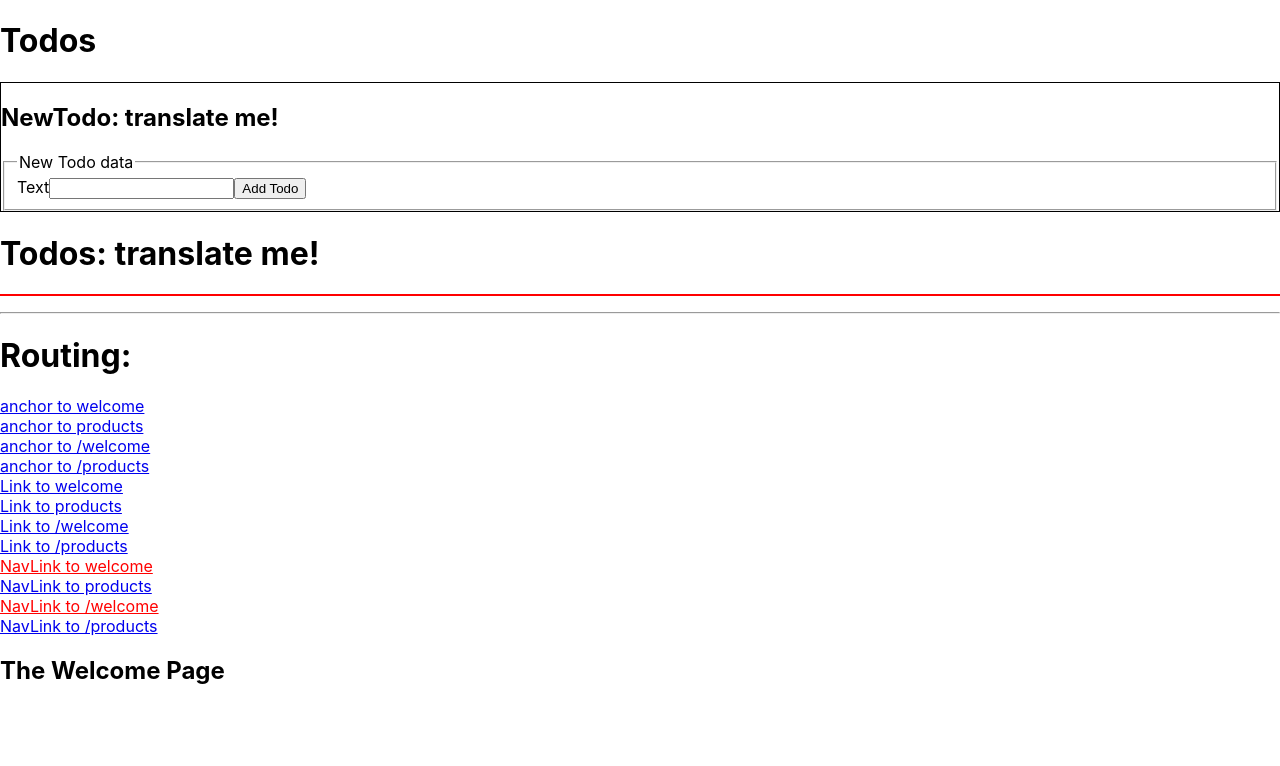
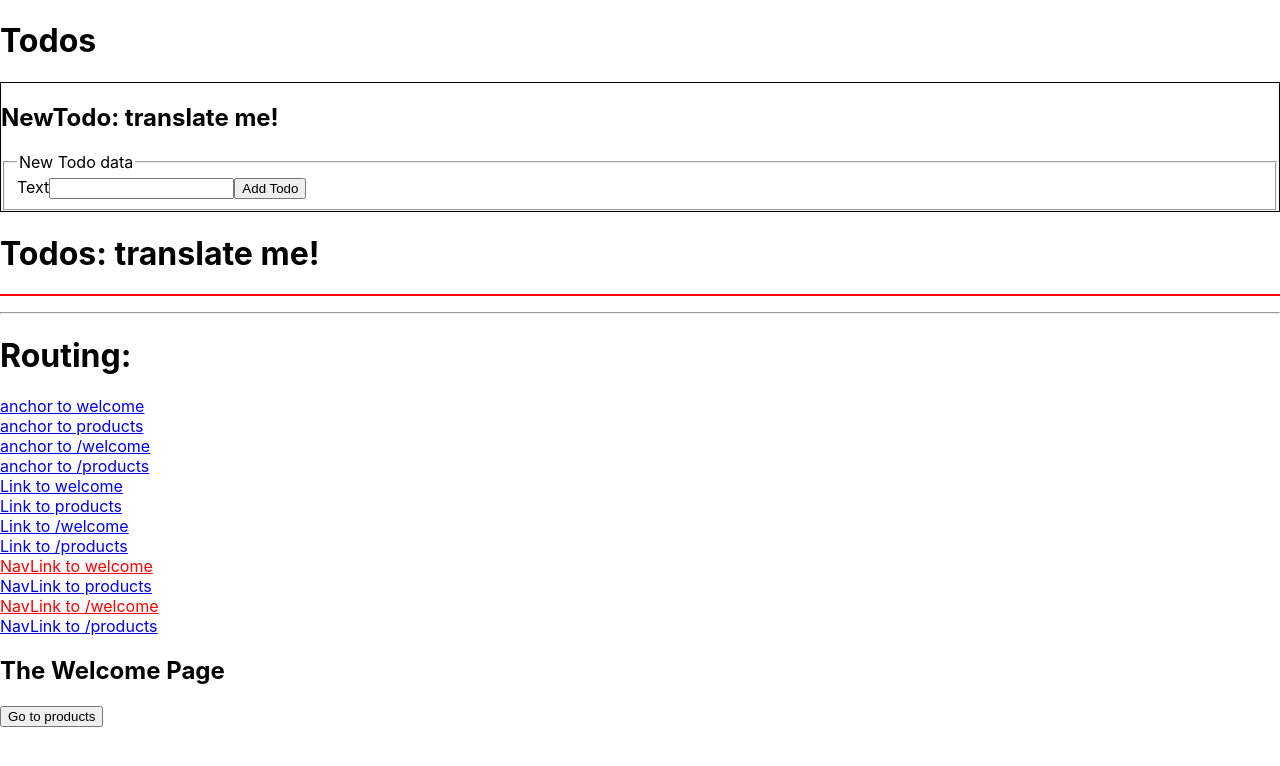
Before and after one commit to lucaster/my-react-ts-app, a React (Create React App) app: page /welcome in a window 1280 px wide. Shown: the top 766 px of the page. Built offline with nearby package versions, Linux system fonts and the light colour scheme.

Commit message:
programmatic navigation

```diff
--- a/src/pages/welcome/WelcomeComponent.tsx
+++ b/src/pages/welcome/WelcomeComponent.tsx
@@ -1,10 +1,16 @@
-import { Route, useLocation } from "react-router-dom";
+import { Route, useHistory } from "react-router-dom";
 
 const WelcomeComponent = () => {
-  const loc = useLocation<string>();
+  const history = useHistory();
+  const goToProducts = () => {
+    history.push('/products');
+  };
   return (
     <section>
       <h1>The Welcome Page</h1>
+      <nav>
+        <button onClick={goToProducts}>Go to products</button> <br />
+      </nav>
       {/*
         bisogna x forza mettere full path, non è riusabile :/
         Workaround: https://stackoverflow.com/a/49321289
```
